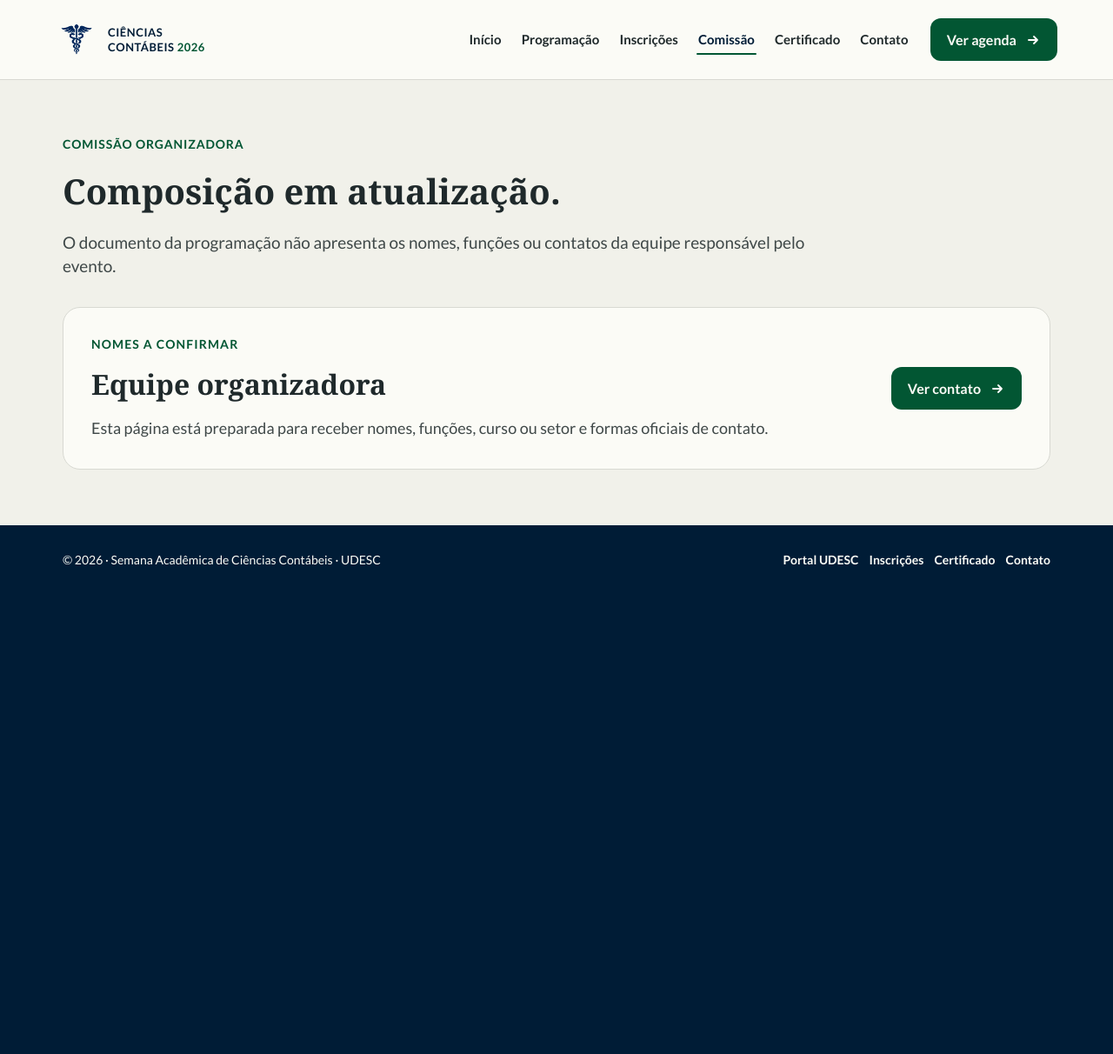
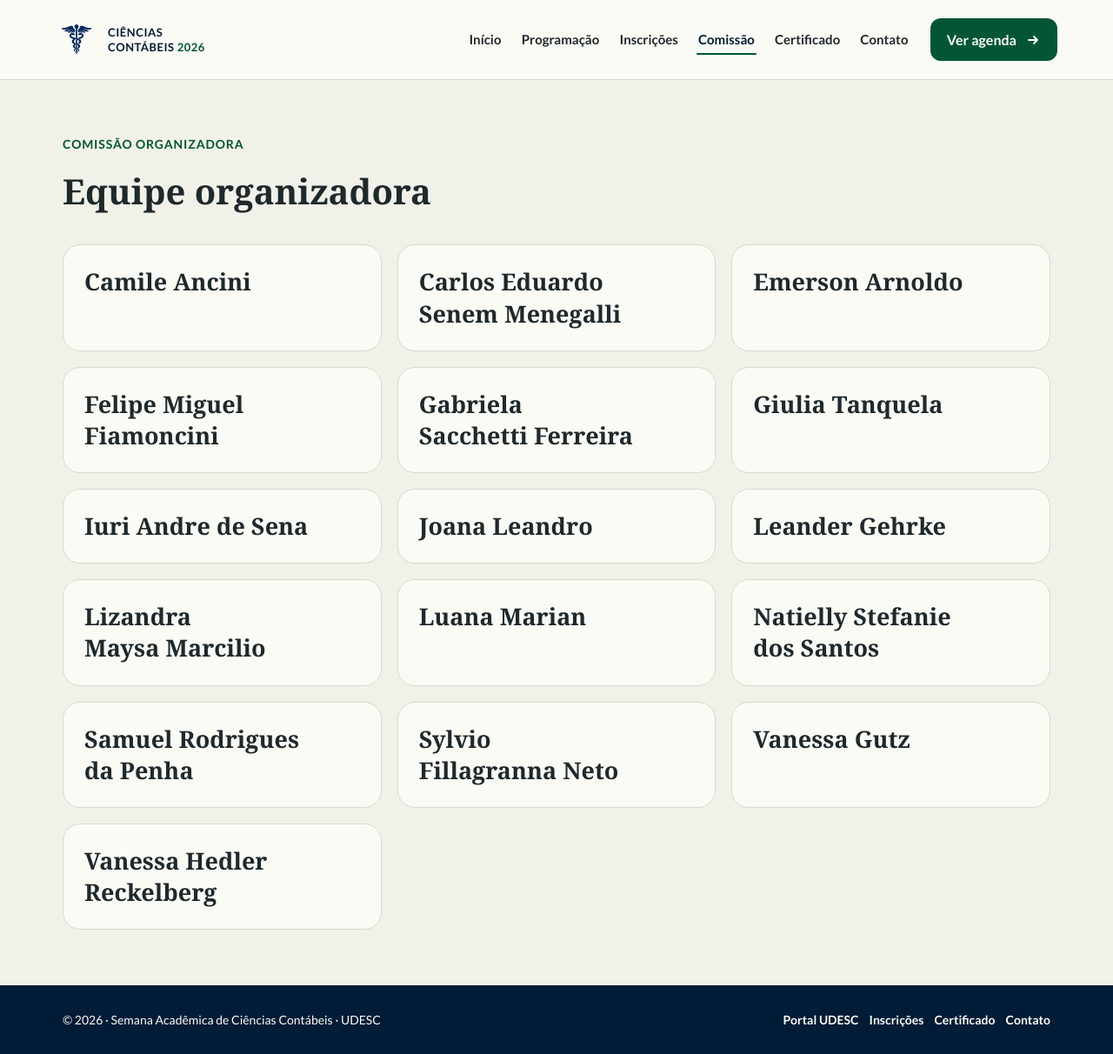
Before and after one commit to semanaacademicacontabeis/semanaacademicacontabeis.github.io, a Jekyll site: the page built from comissao-organizadora.html, in a window 1280 px wide. Shown: the whole page at 87% size. Built offline with Jekyll 4.4.1, drawn with Linux system fonts in a browser that asks for light colours; some web fonts are replaced; before the commit the page ends 900 px from its top, so only the background shows below that.

Commit message:
Adiciona equipe organizadora

```diff
--- a/comissao-organizadora.html
+++ b/comissao-organizadora.html
@@ -9,16 +9,25 @@ permalink: /comissao-organizadora/
 <section class="section shell" id="detalhes">
   <div class="section__heading">
     <p class="eyebrow">COMISSÃO ORGANIZADORA</p>
-    <h2>Composição em atualização.</h2>
-    <p>O documento da programação não apresenta os nomes, funções ou contatos da equipe responsável pelo evento.</p>
+    <h2>Equipe organizadora</h2>
   </div>
 
-  <div class="status-panel">
-    <div class="status-panel__copy">
-      <p class="card__eyebrow">NOMES A CONFIRMAR</p>
-      <h3>Equipe organizadora</h3>
-      <p>Esta página está preparada para receber nomes, funções, curso ou setor e formas oficiais de contato.</p>
-    </div>
-    <a class="button button--primary" href="{{ '/contato/' | relative_url }}">Ver contato <img src="{{ '/assets/images/arrow-right.svg' | relative_url }}" alt="" aria-hidden="true"></a>
+  <div class="card-grid">
+    {% include card.html title="Camile Ancini" class="content-card--speaker" %}
+    {% include card.html title="Carlos Eduardo Senem Menegalli" class="content-card--speaker" %}
+    {% include card.html title="Emerson Arnoldo" class="content-card--speaker" %}
+    {% include card.html title="Felipe Miguel Fiamoncini" class="content-card--speaker" %}
+    {% include card.html title="Gabriela Sacchetti Ferreira" class="content-card--speaker" %}
+    {% include card.html title="Giulia Tanquela" class="content-card--speaker" %}
+    {% include card.html title="Iuri Andre de Sena" class="content-card--speaker" %}
+    {% include card.html title="Joana Leandro" class="content-card--speaker" %}
+    {% include card.html title="Leander Gehrke" class="content-card--speaker" %}
+    {% include card.html title="Lizandra Maysa Marcilio" class="content-card--speaker" %}
+    {% include card.html title="Luana Marian" class="content-card--speaker" %}
+    {% include card.html title="Natielly Stefanie dos Santos" class="content-card--speaker" %}
+    {% include card.html title="Samuel Rodrigues da Penha" class="content-card--speaker" %}
+    {% include card.html title="Sylvio Fillagranna Neto" class="content-card--speaker" %}
+    {% include card.html title="Vanessa Gutz" class="content-card--speaker" %}
+    {% include card.html title="Vanessa Hedler Reckelberg" class="content-card--speaker" %}
   </div>
 </section>
```
